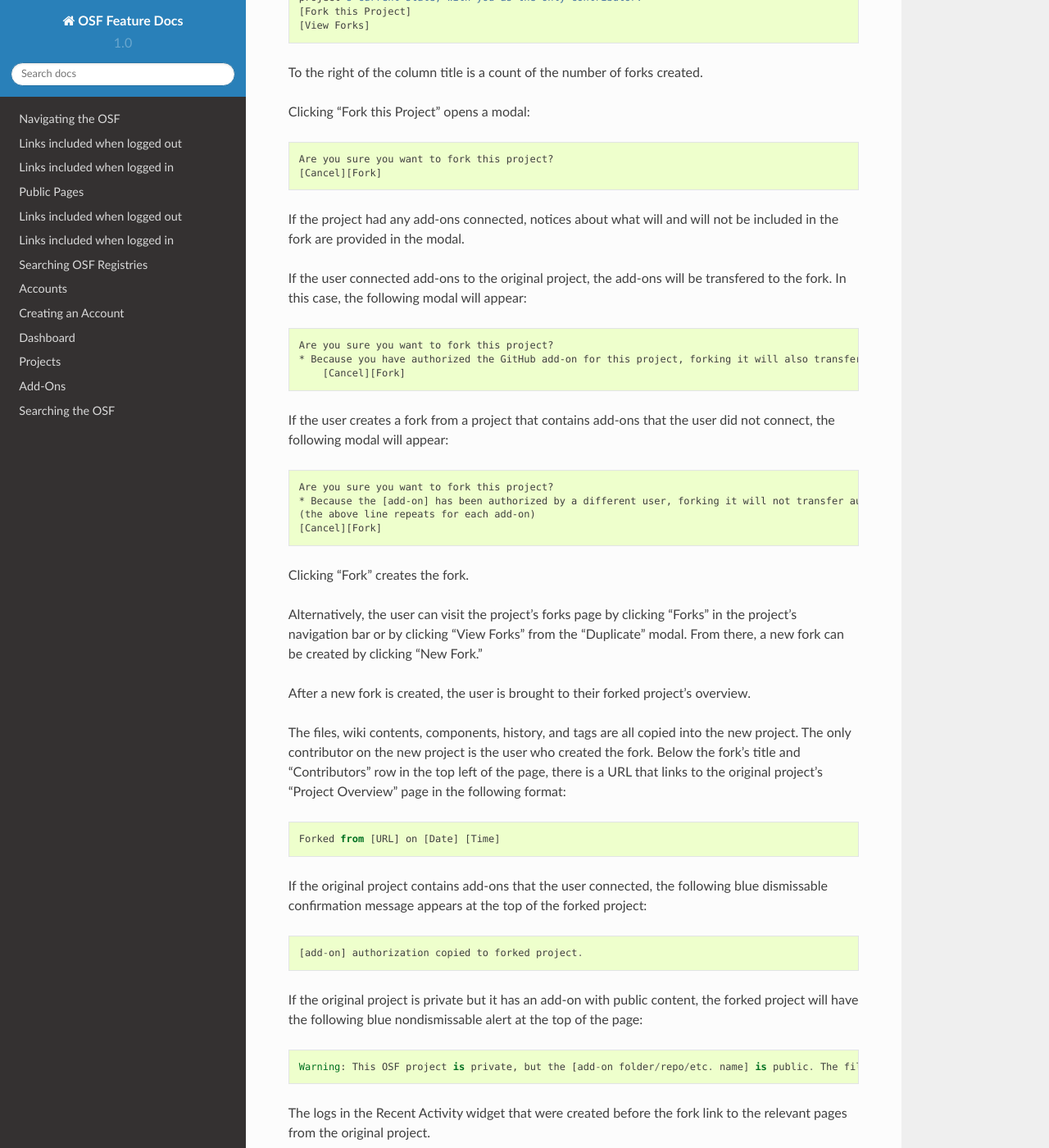
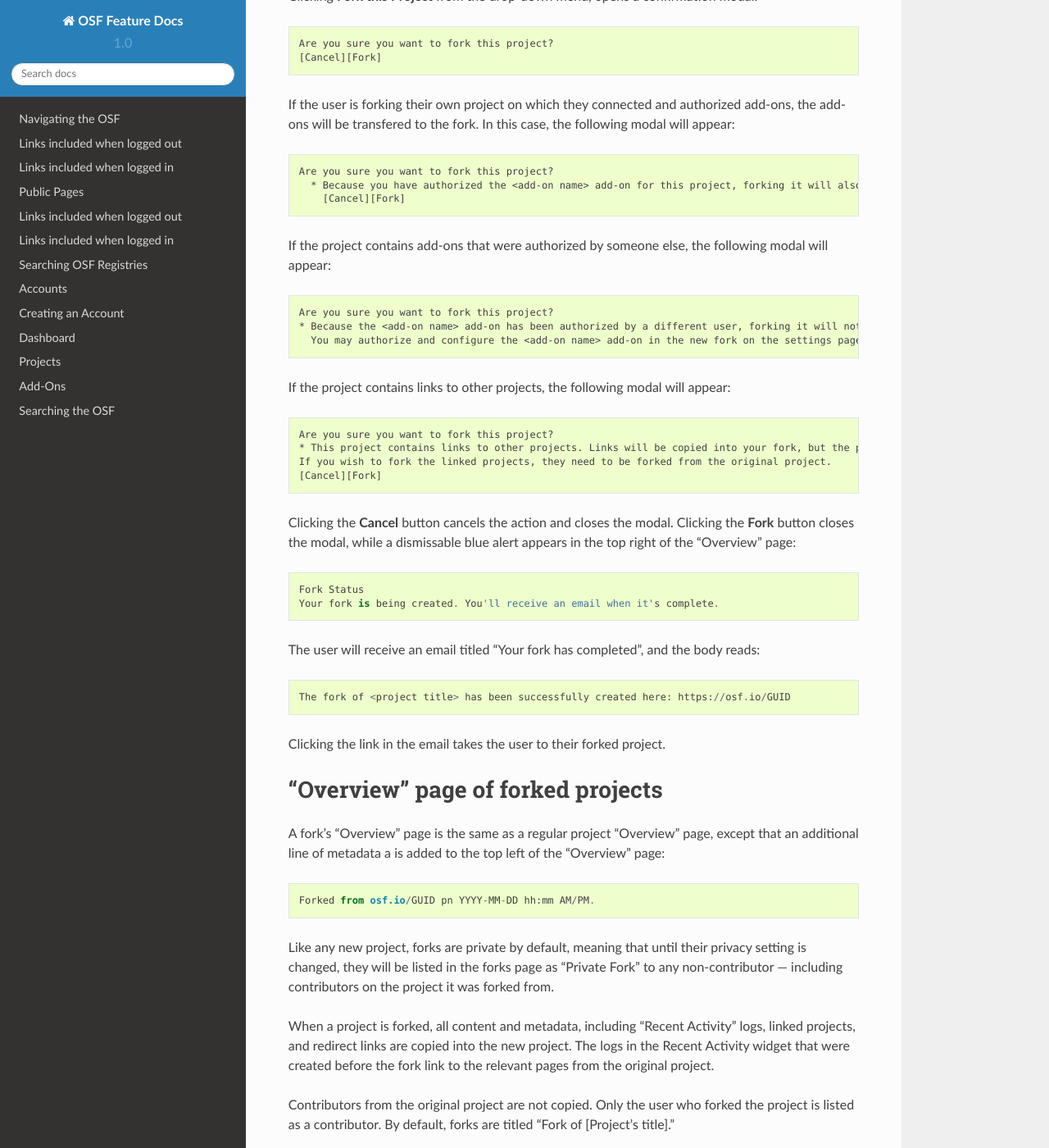
Before and after one commit to CenterForOpenScience/OSFDocs, a Sphinx documentation site: the page built from docs/projects/forks.rst, in a window 1280 px wide and 1400 px high, scrolled down 540 px. Shown: the whole window at 82% size. Built offline with Sphinx 7.4.7 and the Read the Docs theme 2.0.0, drawn with Linux system fonts in a browser that asks for light colours; some of the changed text lies outside the part shown.

Commit message:
Updated from .126

```diff
--- a/docs/add-ons/add-ons_index.rst
+++ b/docs/add-ons/add-ons_index.rst
@@ -20,15 +20,24 @@
 
 Mendeley: https://github.com/CenterForOpenScience/osf.io/pull/3900
 
-
-Users with administrative and read+write privileges can connect and configure storage add-ons from their :ref:`Settings page <settings>`.
-To do this from the main project page, users can click the “Settings” button in the grey navigation bar. For users
-with read only privileges, the “Settings” button will be visible, but options to connect and configure add-ons will
-not be available. Visitors to a project (i.e. those who are not contributors on a project) will not see the “Settings”
-button and will not be able to connect and configure add-ons.
-
-
-To configure any add-on, the first step is to visit the Settings page and check the corresponding box under "Select Add-ons."
+Users with administrator and read+write permissions can connect and configure add-ons via the "Add-ons" tab in the project's navigation bar. For users
+who are non-contributors and contributors with read-only permissions, the "Add-ons" tab will not be visible.
+
+To configure an add-on, the first step is to click the **Add-ons** tab page. The "Addons" page lists all third-party services that users can connect to, including
+storage providers and citation services.
+
+The "Add-ons" page is made up of two sections: "Select Add-ons" and "Configure Add-ons." These two sections are visible in the left sidebar menu that the user
+can use to quickly navigate the page. When no add-ons have been configured, the "Select Add-ons" section is the only section on the page. However, the "Configure Add-ons"
+button in the sidebar is clickable but does not lead the user anywhere on the page.
+
+The following language appears across the top of the "Select Add-ons"::
+  Sync your projects with external services to help stay connected and organized. Select a category and browse the options.
+
+There is "Categories" sidebar menu that the user can use to filter through the add-on types: "All," "Citations," and "Storage."
+"All" is selected by default. To the right of the sidebar is the list of add-ons. Each add-on has an "Enable" link to the right
+of it that the user must click to initiate the connection between the add-on and their OSF project.
+
+After enabling an add-on, the add-on will appear in the "Configure Add-ons" section.
 
 .. _s3:
 
@@ -36,8 +45,7 @@
 *********************
 **Purpose:** Connecting to Amazon S3 allows users to create a two way connection between the OSF and Amazon S3.
 
-Users who choose to connect their Amazon S3 account to the OSF can check appropriate box. They are presented with a
-modal::
+Clicking the **Enable** link presents the user with a modal::
 
     Amazon S3 Add-on Terms
     Function | Status
@@ -144,8 +152,7 @@
 ***************
 **Purpose:** Connecting to Box allows users to create a two way connection between the OSF and Box.
 
-Users who choose to connect their Box account to the OSF can check appropriate box. They are presented with a
-modal::
+Clicking the **Enable** link presents the user with a modal::
 
     Box Add-on Terms
     Function | Status
@@ -229,8 +236,7 @@
 *********************
 **Purpose:** Connecting to Dataverse allows users to create a two way connection between the OSF and Dataverse.
 
-Users who choose to connect their Dataverse account to the OSF can check appropriate box. They are presented with a
-modal::
+Clicking the **Enable** link presents the user with a modal::
 
     Dataverse Add-on Terms
     Function | Status
@@ -331,10 +337,9 @@
 *******************
 **Purpose:** Connecting to Dropbox allows users to create a two way connection between the OSF and Dropbox.
 
-Users who choose to connect their Dropbox account to the OSF can check appropriate box. They are presented with a
-modal::
-
-    Google Drive Add-on Terms
+Clicking the **Enable** link presents the user with a modal::
+
+    Dropbox Add-on Terms
     Function | Status
     Permissions: Making an OSF project public or private is independent of Dropbox privacy. The OSF does not alter the permissions of linked Dropbox folders.
     View / download file versions: Dropbox files and their versions can be viewed/downloaded via OSF.
@@ -416,8 +421,7 @@
 
 Refer to this `Google Doc <https://docs.google.com/document/d/1T8c69at_0X2WKficbYEV0z7bfM3jNFoWkYtmNmZjVPg/edit#heading=h.f17owbri8qc3>`_ for information on the allowable figshare actions.
 
-Users who choose to connect their figshare account to the OSF can check appropriate box. They are presented with a
-modal::
+Clicking the **Enable** link presents the user with a modal::
 
     figshare Add-on Terms
     Function | Status
@@ -500,8 +504,7 @@
 ******************
 **Purpose:** Connecting to GitHub allows users to create a two way connection between the OSF and GitHub.
 
-Users who choose to connect their GitHub account to the OSF can check appropriate box. They are presented with a
-modal::
+Clicking the **Enable** link presents the user with a modal::
 
     GitHub Add-on Terms
     Function | Status
@@ -673,8 +676,7 @@
 ************************
 **Purpose:** Connecting to Google Drive allows users to create a two way connection between the OSF and Google Drive.
 
-Users who choose to connect their Google Drive account to the OSF can check appropriate box. They are presented with a
-modal::
+Clicking the **Enable** link presents the user with a modal::
 
     Google Drive Add-on Terms
     Function | Status
@@ -819,8 +821,7 @@
 ********************
 **Purpose:** Connecting to Mendeley allows users to create a two way connection between the OSF and Mendeley.
 
-Users who choose to connect their Mendeley account to the OSF can check the appropriate box. They are presented with a
-modal::
+Clicking the **Enable** link presents the user with a modal::
 
     Mendeley Add-on Terms
     Function | Status
@@ -902,8 +903,7 @@
 ******************
 **Purpose:** Connecting to Zotero allows users to create a two way connection between the OSF and Zotero.
 
-Users who choose to connect their v account to the OSF can check appropriate box. They are presented with a
-modal::
+Clicking the **Enable** link presents the user with a modal::
 
     Zotero Add-on Terms
     Function | Status
--- a/docs/projects/forks.rst
+++ b/docs/projects/forks.rst
@@ -3,65 +3,81 @@
 Any public project can be forked, meaning that any OSF user can create their own copy of a project. Forking one project creates
 an entirely new project under the forking user's account.
 
-By default, forks are titled "Fork of [Project's title]."
+When a project is forked, a log is made on the forks page <INSERT LINK> of that project. Public forks are listed with their title, date forked,
+contributors, and number of contributions.
 
-When a project is forked, a log is made on the forks page of that project. Public forks are listed with their title, date forked,
-contributors, and number of contributions. Like any new project, forks are private by default, meaning that until their privacy
-setting is changed, they will be listed in the forks page as "Private Fork" to any non-contributor—including contributors on the
-project it was forked from.
+Forking a project
+-----------------
+Forks can be created by visiting the project the user wishes to copy and clicking the **Fork** icon in the top right
+of the "Overview" page. A drop-down menu unfolds, with three options::
 
-Forks can be created by visiting the project the user wishes to copy and clicking the "Duplicate" button in the upper right
-hand corner. A modal opens, the third column reads::
+    [Fork this Project]
+    [Duplicate templage]
+    [View Forks <(number)>]
 
-    Forks
-    Fork this project if you plan to build upon it in your own work. The new project will be an exact duplicate of this
-    project's current state, with you as the only contributor.
-    [Fork this Project]
-    [View Forks]
-
-To the right of the column title is a count of the number of forks created.
-
-Clicking "Fork this Project" opens a modal::
+Clicking **Fork this Project** from the drop-down menu, opens a confirmation modal::
 
     Are you sure you want to fork this project?
     [Cancel][Fork]
 
-If the project had any add-ons connected, notices about what will and will not be included in the fork are provided in the modal.
-
-If the user connected add-ons to the original project, the add-ons will be transfered to the fork. In this case, the following modal will appear::
+If the user is forking their own project on which they connected and authorized add-ons, the add-ons will be transfered to the fork. In this case, the following modal will appear::
 
     Are you sure you want to fork this project?
-    * Because you have authorized the GitHub add-on for this project, forking it will also transfer your authentication to the forked project.
+      * Because you have authorized the <add-on name> add-on for this project, forking it will also transfer your authentication to the forked project.
         [Cancel][Fork]
 
-If the user creates a fork from a project that contains add-ons that the user did not connect, the following modal will appear::
+If the project contains add-ons that were authorized by someone else, the following modal will appear::
 
     Are you sure you want to fork this project?
-    * Because the [add-on] has been authorized by a different user, forking it will not transfer authentication to the forked project
-    (the above line repeats for each add-on)
+    * Because the <add-on name> add-on has been authorized by a different user, forking it will not transfer authentication to the forked project.
+      You may authorize and configure the <add-on name> add-on in the new fork on the settings page.
+
+If the project contains links to other projects, the following modal will appear::
+
+    Are you sure you want to fork this project?
+    * This project contains links to other projects. Links will be copied into your fork, but the projects that they link to will not be forked.
+    If you wish to fork the linked projects, they need to be forked from the original project.
     [Cancel][Fork]
 
-Clicking "Fork" creates the fork.
+Clicking the **Cancel** button cancels the action and closes the modal. Clicking the **Fork** button closes the modal, while a dismissable
+blue alert appears in the top right of the "Overview" page::
 
-Alternatively, the user can visit the project's forks page by clicking "Forks" in the project's navigation bar or by clicking
-"View Forks" from the "Duplicate" modal. From there, a new fork can be created by clicking "New Fork."
+    Fork Status
+    Your fork is being created. You'll receive an email when it's complete.
 
-After a new fork is created, the user is brought to their forked project's overview.
+The user will receive an email titled "Your fork has completed", and the body reads::
 
-The files, wiki contents, components, history, and tags are all copied into the new project. The only contributor on the new project is the user who created the fork. Below the fork's title and "Contributors" row in the top left of the page, there is a URL that links to the original project's "Project Overview" page in the following format::
+    The fork of <project title> has been successfully created here: https://osf.io/GUID
 
-    Forked from [URL] on [Date] [Time]
+Clicking the link in the email takes the user to their forked project.
 
-If the original project contains add-ons that the user connected, the following blue dismissable confirmation message appears at the top of the forked project::
+"Overview" page of forked projects
+----------------------------------
+A fork's "Overview" page is the same as a regular project "Overview" page, except that an additional line of metadata
+a is added to the top left of the "Overview" page::
 
-    [add-on] authorization copied to forked project.
+    Forked from osf.io/GUID pn YYYY-MM-DD hh:mm AM/PM.
 
-If the original project is private but it has an add-on with public content, the forked project will have the following blue nondismissable alert at the top of the page::
+Like any new project, forks are private by default, meaning that until their privacy setting is changed,
+they will be listed in the forks page as "Private Fork" to any non-contributor — including contributors on the
+project it was forked from.
 
-  Warning: This OSF project is private, but the [add-on folder/repo/etc. name] is public. The files in this [add-on folder/repo/etc.] can be viewed on [add-on provider] here [links to the folder/repo/etc.].
-
+When a project is forked, all content and metadata, including "Recent Activity" logs, linked projects, and redirect links are copied into the new project.
 The logs in the Recent Activity widget that were created before the fork link to the relevant pages from the original project.
 
-Below the fork's title in the top left of the page, there is a URL that links to the original project's "Project Overview" page.
+Contributors from the original project are not copied. Only the user who forked the project is listed as a contributor. By default, forks are titled "Fork of [Project's title]."
 
-When the user navigates to the original project's "Project Overview" page and looks at the "Duplicate" button, the number of times the project has been duplicated will appear in the button. The user can also see this number next to the "Forks" column in the "Duplicate" modal.
+If the forked project is private but it has an add-on with public content, the forked project will have the following blue nondismissable alert at the top of the page::
+
+  Warning: This OSF project is private, but the [add-on folder/repo/etc. name] is public. The files in this [add-on name] <repo/folder> can be viewed on [add-on provider] here [links to the folder/repo/etc.].
+
+Viewing forks
+-------------
+Users can view forks in two ways: 1). via the "View Forks" icon in the "Forks" drop-down menu, 2) via the project's
+"Analytics" page.
+
+Clicking the **Forks** icon on the project's "Overview" page causes a drop-down menu to unfold, wherein the "View Forks (#)" button is located.
+
+Clicking the **View Forks** button takes the user to the "Forks" page <https://osf.io/GUID/forks/>.
+
+See the :ref:`Analytics page <analytics_forks>` for information.
--- a/docs/projects/overview.rst
+++ b/docs/projects/overview.rst
@@ -35,7 +35,10 @@
 ------------------
 **Purpose:** Allows the user to change the name of their project or component after they have created it.
 
-The user must be on the "Project Overview" or "Component Overview" page to rename their project or component. When the user clicks the project or component name in the top left corner of the "Overview" page, the title turns into a textbox where the the user can make changes to the title. To the right of the textbox is a green checkmark and an "x" that the user can click to either save their changes or cancel their changes, respectively. The user can also press **enter** on their keyboard to commit the new name.
+The user must be on the "Project Overview" or "Component Overview" page to rename their project or component. When the user clicks
+the project or component name in the top left corner of the "Overview" page, the title turns into a textbox wherein the the user can
+make changes to the title. To the right of the textbox is a green checkmark and an "x" that the user can click to either save their
+changes or cancel their changes, respectively. The user can also press **enter** on their keyboard to commit the new name.
 
 .. _overview-metadata:
 
--- a/docs/projects/registrations.rst
+++ b/docs/projects/registrations.rst
@@ -61,7 +61,7 @@
 
 The blue Comments icon appears in the top right of the registration Overview page. The project's comments are not carried over to the registration. However, any comments made on the project prior to the registration's creation are logged into both the project and registrations's Recent Activity widget.
 
-Admins and read+write contributors can add tags to the registration after it has been registered. The behavior is the same as described in the :href: `Tags section <tags>`_
+Admins and read+write contributors can add tags to the registration after it has been registered. The behavior is the same as described in the :ref:`Tags section <tags>`.
 for the project "Overview" page.
 
 Creating a Registration
```
Also changed, not shown: docs/accounts/profiles.rst (+9 -4 lines), docs/projects/templates.rst (+6 -1 lines).
